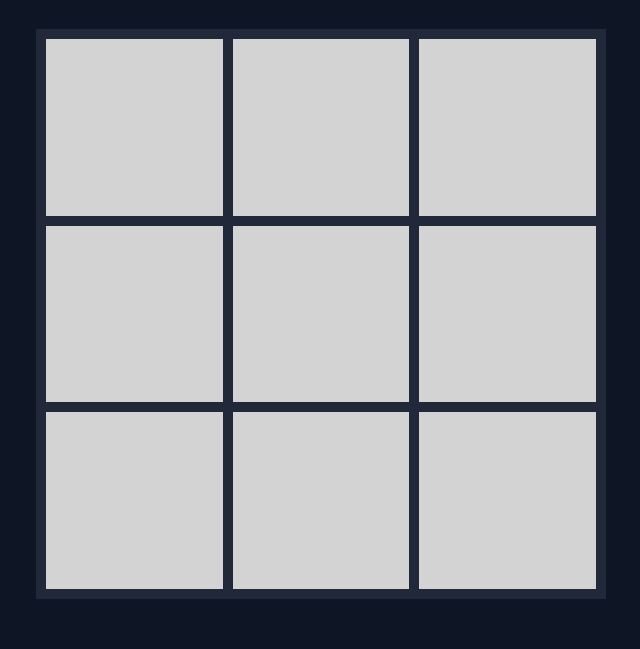
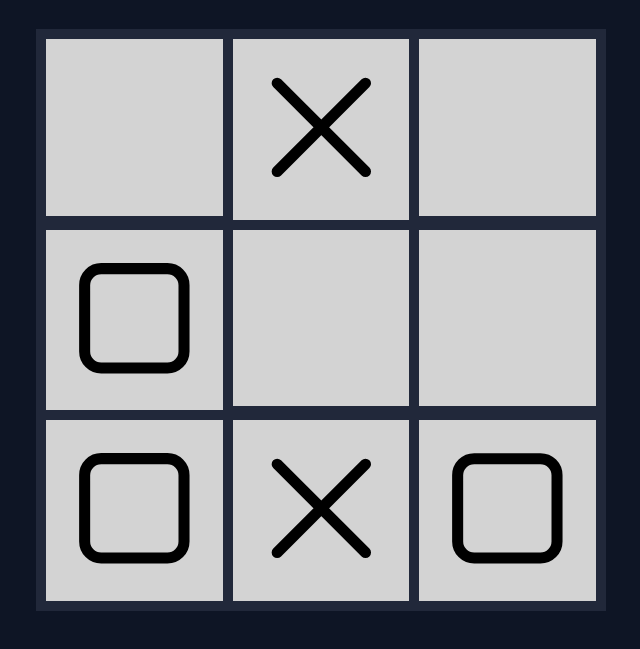
Before and after one commit to Serious-Fin/tic-tac-toe, a plain HTML site: page index.html in a window 1280 px wide. Shown: the part 75-724 px from the top of the page, without its empty margins (319-959 px from the left). Drawn offline with Linux system fonts and the light colour scheme.

Commit message:
display board with populated symbols

```diff
--- a/index.html
+++ b/index.html
@@ -9,16 +9,7 @@
 </head>
 <body>
     <h1 class="title">Tic Tac Toe</h1>
-    <div class="cellContainer">
-        <div class="cell"></div>
-        <div class="cell"></div>
-        <div class="cell"></div>
-        <div class="cell"></div>
-        <div class="cell"></div>
-        <div class="cell"></div>
-        <div class="cell"></div>
-        <div class="cell"></div>
-        <div class="cell"></div>
+    <div class="cellContainer" id="cellContainer">
     </div>
 </body>
 </html>
--- a/script.js
+++ b/script.js
@@ -3,9 +3,9 @@
 }
 
 const gameBoard = (() => {
-    const board = [[" ", " ", " "],
-                   [" ", " ", " "],
-                   [" ", " ", " "]];
+    const board = [[" ", "X", " "],
+                   ["O", " ", " "],
+                   ["O", "X", "O"]];
 
     const getBoard = () => board;
 
@@ -97,8 +97,76 @@
 
         _changePlayer();
 
-        playTurn();0
+        playTurn();
     };
 
     return { playTurn };
 })();
+
+const displayController = (() => {
+    const drawBoard = (board) => {
+        const container = document.getElementById("cellContainer");
+
+        for (let i = 0; i < 3; i++) {
+            for (let j = 0; j < 3; j++) {
+                // Create a "cell" element
+                let cell = document.createElement("div");
+                cell.classList.add("cell");
+                cell.setAttribute('data-row', i);
+                cell.setAttribute('data-column', j);
+
+                if (board[i][j] === "X") {
+                    // Create an SVG element for an X
+                    const svgElement = document.createElementNS("http://www.w3.org/2000/svg", "svg");
+                    svgElement.setAttribute("xmlns", "http://www.w3.org/2000/svg");
+                    svgElement.setAttribute("fill", "none");
+                    svgElement.setAttribute("viewBox", "0 0 24 24");
+                    svgElement.setAttribute("stroke-width", "1.5");
+                    svgElement.setAttribute("stroke", "currentColor");
+                    svgElement.classList.add("w-6", "h-6");
+
+                    // Create the path element and set its attributes
+                    const pathElement = document.createElementNS("http://www.w3.org/2000/svg", "path");
+                    pathElement.setAttribute("stroke-linecap", "round");
+                    pathElement.setAttribute("stroke-linejoin", "round");
+                    pathElement.setAttribute("d", "M6 18L18 6M6 6l12 12");
+
+                    // Append the path element to the SVG element
+                    svgElement.appendChild(pathElement);
+
+                    cell.appendChild(svgElement);
+                }
+                else if (board[i][j] === "O") {
+                    // Create an SVG element
+                    const svgElement = document.createElementNS("http://www.w3.org/2000/svg", "svg");
+                    svgElement.setAttribute("xmlns", "http://www.w3.org/2000/svg");
+                    svgElement.setAttribute("fill", "none");
+                    svgElement.setAttribute("viewBox", "0 0 24 24");
+                    svgElement.setAttribute("stroke-width", "1.5");
+                    svgElement.setAttribute("stroke", "currentColor");
+                    svgElement.classList.add("w-6", "h-6");
+
+                    // Create the path element and set its attributes
+                    const pathElement = document.createElementNS("http://www.w3.org/2000/svg", "path");
+                    pathElement.setAttribute("stroke-linecap", "round");
+                    pathElement.setAttribute("stroke-linejoin", "round");
+                    pathElement.setAttribute("d", "M5.25 7.5A2.25 2.25 0 017.5 5.25h9a2.25 2.25 0 012.25 2.25v9a2.25 2.25 0 01-2.25 2.25h-9a2.25 2.25 0 01-2.25-2.25v-9");
+
+                    // Append the path element to the SVG element
+                    svgElement.appendChild(pathElement);
+
+                    cell.appendChild(svgElement);
+                }
+                else {
+                    cell.addEventListener("click", () => {});
+                }
+
+                container.appendChild(cell);
+            }
+        }
+    };
+
+    return { drawBoard };
+})();
+
+displayController.drawBoard(gameBoard.getBoard());
--- a/style.css
+++ b/style.css
@@ -22,7 +22,7 @@ body {
     display: grid;
     grid-template-columns: repeat(3, minmax(70px, 1fr));
     grid-gap: 10px;
-    width: 80%;
+    width: 80vw;
     max-width: 550px;
     padding: 10px;
 }
```
